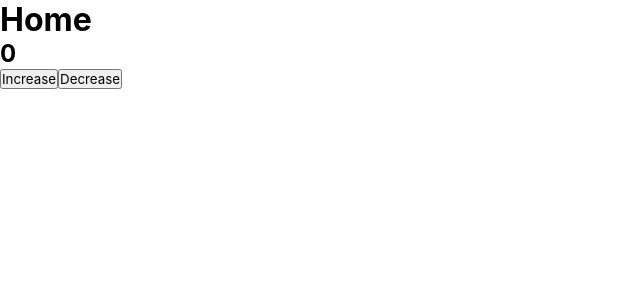
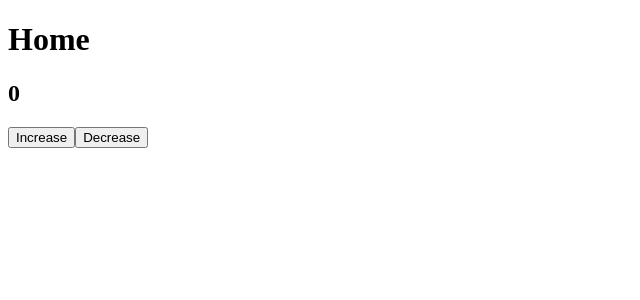
Before and after one commit to Indra-poudel/Cv-Builder, a React (Create React App) app: page / in a window 1280 px wide. Shown: the top 300 px of the page, without its empty margins (0-640 px from the left). Built offline with nearby package versions, Linux system fonts and the light colour scheme.

Commit message:
Added react-shards

```diff
--- a/package.json
+++ b/package.json
@@ -41,16 +41,15 @@
     "react-dom": "^16.13.1",
     "react-i18next": "^11.6.0",
     "react-icons": "^3.10.0",
-    "react-modal": "^3.11.2",
     "react-redux": "^7.2.0",
     "react-router-dom": "^5.2.0",
     "react-scripts": "3.4.1",
     "redux": "^4.0.5",
     "redux-devtools-extension": "^2.13.8",
+    "shards-react": "^1.0.3",
     "typescript": "~3.7.2"
   },
   "devDependencies": {
-    "@types/react-modal": "^3.10.6",
     "@types/react-redux": "^7.1.9",
     "@types/react-router-dom": "^5.1.5",
     "@typescript-eslint/eslint-plugin": "^3.3.0",
--- a/src/index.css
+++ /dev/null
@@ -1,15 +0,0 @@
-* {
-  margin: 0;
-  padding: 0;
-  box-sizing: border-box;
-  font-family: -apple-system, BlinkMacSystemFont, 'Segoe UI', 'Roboto', 'Oxygen',
-    'Ubuntu', 'Cantarell', 'Fira Sans', 'Droid Sans', 'Helvetica Neue',
-    sans-serif;
-  -webkit-font-smoothing: antialiased;
-  -moz-osx-font-smoothing: grayscale;
-}
-
-code {
-  font-family: source-code-pro, Menlo, Monaco, Consolas, 'Courier New',
-    monospace;
-}
--- a/src/index.tsx
+++ b/src/index.tsx
@@ -1,7 +1,6 @@
 import React from 'react';
 import ReactDOM from 'react-dom';
 
-import './index.css';
 import App from './App';
 import * as serviceWorker from './serviceWorker';
 
--- a/tsconfig.json
+++ b/tsconfig.json
@@ -11,6 +11,7 @@
     "rootDir": "src",
     "skipLibCheck": true,
     "esModuleInterop": true,
+    "noImplicitAny": false,
     "allowSyntheticDefaultImports": true,
     "strict": true,
     "forceConsistentCasingInFileNames": true,
```
Also changed, not shown: 1 other file (tests, documents, lock files or other folders).
